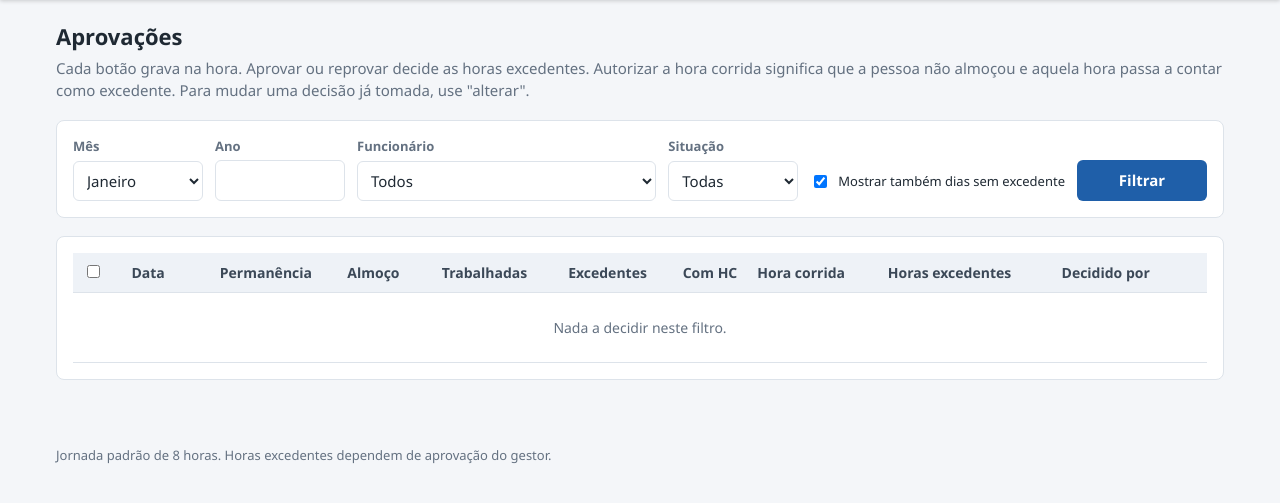
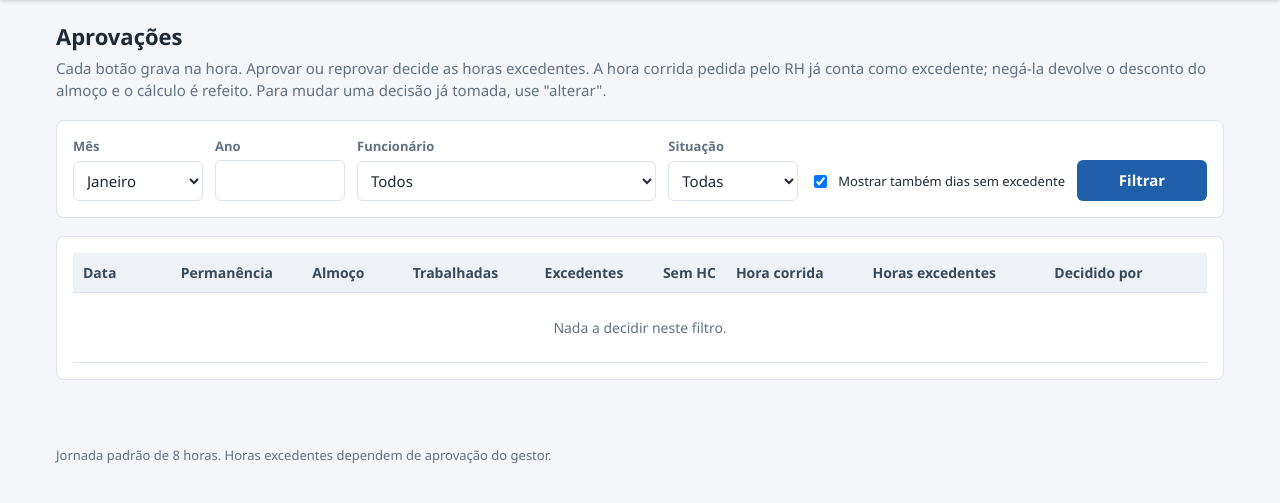
Before and after one commit to AlexandreRaia/controledehorasextras, a Flask app: template app/templates/aprovacoes/listar.html in a window 1280 px wide. Shown: the part 46-549 px from the top of the page. Run offline with Flask 3, Linux system fonts and the light colour scheme; the template is opened without the code that fills it, so the values that code supplies are empty.

Commit message:
Hora corrida já conta desde o lançamento e remove a aprovação em lote
A hora corrida pedida pelo RH soma o almoço ao excedente na hora; só a negativa
do gestor refaz o cálculo com o desconto. Autorizada ou pendente contam igual.
A coluna Com HC das Aprovações vira Sem HC, e o texto da análise é invertido.

A decisão do gestor passa a ser sempre dia a dia: sai a rota /aprovacoes/lote,
a coluna de seleção e o bloco de decisão em lote.

Co-Authored-By: Claude Sonnet 5.5 <noreply@anthropic.com>

```diff
--- a/app/repo.py
+++ b/app/repo.py
@@ -186,11 +186,18 @@ class Repo:
         hc_status = r["hc_status"]
         fora_escala = bool(r["fora_escala"])
         jornada, almoco_cfg = self.config.parametros_jornada(r["jornada_horas"])
+        # A hora corrida pedida ja conta desde o lancamento; so a negativa do
+        # gestor devolve o desconto do almoco.
+        hc_vale = bool(r["hc_solicitada"]) and hc_status != "Negada"
         permanencia, almoco, trabalhadas, excedidas_calc = calcula_jornada(
             entrada, saida, jornada, almoco_cfg,
-            hc_autorizada=hc_status == "Autorizada", fora_escala=fora_escala,
+            hc_autorizada=hc_vale, fora_escala=fora_escala,
         )
-        # Quanto o excedente viraria se o gestor autorizasse a hora corrida.
+        # Quanto o excedente ficaria se o gestor negasse a hora corrida.
+        _, _, _, excedidas_sem_hc = calcula_jornada(
+            entrada, saida, jornada, almoco_cfg,
+            hc_autorizada=False, fora_escala=fora_escala,
+        )
         _, _, _, excedidas_com_hc = calcula_jornada(
             entrada, saida, jornada, almoco_cfg,
             hc_autorizada=True, fora_escala=fora_escala,
@@ -201,7 +208,7 @@ class Repo:
         ajustado = manual is not None
         excedidas = manual if ajustado else excedidas_calc
         if ajustado:
-            excedidas_com_hc = manual
+            excedidas_sem_hc = excedidas_com_hc = manual
         data_iso = _iso(r["data"])
         return {
             "id": r["id"],
@@ -220,6 +227,7 @@ class Repo:
             "excedidas_seg": excedidas,
             "excedidas_calc_seg": excedidas_calc,
             "ajustado": ajustado,
+            "excedidas_sem_hc_seg": excedidas_sem_hc,
             "excedidas_com_hc_seg": excedidas_com_hc,
             "status": r["status"],
             "hc_solicitada": r["hc_solicitada"],
--- a/app/templates/aprovacoes/listar.html
+++ b/app/templates/aprovacoes/listar.html
@@ -7,8 +7,9 @@
 <h1>Aprovações</h1>
 <p class="sub">
   Cada botão grava na hora. Aprovar ou reprovar decide as horas excedentes.
-  Autorizar a hora corrida significa que a pessoa não almoçou e aquela hora passa
-  a contar como excedente. Para mudar uma decisão já tomada, use "alterar".
+  A hora corrida pedida pelo RH já conta como excedente; negá-la devolve o
+  desconto do almoço e o cálculo é refeito. Para mudar uma decisão já tomada,
+  use "alterar".
 </p>
 
 {{ m.faixa_fechado(fechamento) }}
@@ -47,12 +48,10 @@
   <table>
     <thead>
       <tr>
-        <th><input type="checkbox" form="lote" title="Marcar todos"
-                   onclick="for (const c of this.closest('table').querySelectorAll('tbody input[type=checkbox]')) c.checked = this.checked;"></th>
         <th>Data</th>
         <th class="num">Permanência</th><th class="num">Almoço</th>
         <th class="num">Trabalhadas</th><th class="num">Excedentes</th>
-        <th class="num">Com HC</th>
+        <th class="num" title="Excedente se a hora corrida for negada">Sem HC</th>
         <th>Hora corrida</th><th>Horas excedentes</th>
         <th>Decidido por</th><th></th>
       </tr>
@@ -61,7 +60,6 @@
     <tbody id="g-{{ g.chave | ident }}" hx-target="this" hx-swap="outerHTML"
            hx-select="#g-{{ g.chave | ident }}" hx-select-oob="#avisos,#total-geral">
       <tr class="grupo">
-        <td></td>
         <td colspan="10">
           <strong>{{ g.funcionario }}</strong>
           <span class="dica">prontuário {{ g.prontuario }}{% if g.unidade %} · {{ g.unidade }}{% endif %}{% if g.jornada_horas == 12 %} · plantonista 12x36{% endif %}</span>
@@ -69,15 +67,14 @@
       </tr>
       {% for i in g.itens %}
       <tr>
-        <td>{% if not i.fechado %}<input type="checkbox" form="lote" name="selecionados" value="{{ i.id }}">{% endif %}</td>
         <td>{{ i.data_br }}{% if i.fora_escala %} <span class="etiqueta e-neutro" title="Plantão no dia de folga">Folga</span>{% endif %}</td>
         <td class="num">{{ i.permanencia_seg | dur }}</td>
         <td class="num">{{ i.almoco_seg | dur }}</td>
         <td class="num">{{ i.trabalhadas_seg | dur }}</td>
         <td class="num">{{ i.excedidas_seg | dur }}{{ m.marca_ajuste(i) }}</td>
         <td class="num">
-          {%- if i.excedidas_com_hc_seg != i.excedidas_seg -%}
-            {{ i.excedidas_com_hc_seg | dur }}
+          {%- if i.excedidas_sem_hc_seg != i.excedidas_seg -%}
+            {{ i.excedidas_sem_hc_seg | dur }}
           {%- else -%}<span class="dica">—</span>{%- endif -%}
         </td>
         <td>
@@ -91,7 +88,6 @@
       </tr>
       {% endfor %}
       <tr class="subtotal">
-        <td></td>
         <td>Subtotal · {{ g.dias }} dia{{ 's' if g.dias != 1 }}</td>
         <td class="num">{{ g.permanencia | dur }}</td>
         <td class="num">{{ g.almoco | dur }}</td>
@@ -108,13 +104,13 @@
     </tbody>
     {% else %}
     <tbody>
-      <tr><td colspan="11" class="vazio">Nada a decidir neste filtro.</td></tr>
+      <tr><td colspan="10" class="vazio">Nada a decidir neste filtro.</td></tr>
     </tbody>
     {% endfor %}
     <tfoot id="total-geral">
     {% if grupos %}
       <tr>
-        <td colspan="5">Total geral de {{ grupos | length }} funcionário(s)</td>
+        <td colspan="4">Total geral de {{ grupos | length }} funcionário(s)</td>
         <td class="num">{{ total_excedido | dur }}</td>
         <td colspan="5"></td>
       </tr>
@@ -122,28 +118,4 @@
     </tfoot>
   </table>
 </div>
-
-{% if grupos %}
-<form class="cartao" id="lote" method="post" action="{{ url_for('aprovacoes.lote') }}">
-  <input type="hidden" name="voltar" value="{{ voltar }}">
-  <h2>Decisão em lote</h2>
-  <p class="dica">
-    Para resolver vários dias de uma vez, marque as caixas da primeira coluna.
-  </p>
-  <div class="linha">
-    <div class="campo">
-      <label for="parecer">Parecer (obrigatório para rejeitar)</label>
-      <textarea id="parecer" name="parecer"></textarea>
-    </div>
-  </div>
-  <div class="acoes">
-    <button class="botao ok" type="submit" name="decisao" value="Aprovado">Aprovar selecionados</button>
-    <button class="botao perigo" type="submit" name="decisao" value="Rejeitado">Rejeitar selecionados</button>
-  </div>
-  <p class="dica">
-    Na aprovação em lote a hora corrida pedida é autorizada junto, e na rejeição
-    é negada. Para separar as duas decisões, use os botões da linha.
-  </p>
-</form>
-{% endif %}
 {% endblock %}
--- a/app/templates/lancamentos/form.html
+++ b/app/templates/lancamentos/form.html
@@ -6,7 +6,7 @@
 <p class="sub">
   A jornada padrão é de {{ jornada_horas }} horas e a hora de almoço não conta
   como excedente. Marque a hora corrida quando a pessoa não parou para almoçar:
-  se o gestor autorizar, essa hora passa a contar como excedente.
+  essa hora já conta como excedente e só deixa de valer se o gestor negar.
   A saída menor que a entrada é tratada como virada de meia-noite.
   O plantonista 12x36 tem jornada de 12 horas e não tem hora de almoço.
 </p>
--- a/app/templates/lancamentos/listar.html
+++ b/app/templates/lancamentos/listar.html
@@ -8,7 +8,7 @@
 <h1>Lançamentos</h1>
 <p class="sub">
   Agrupados por funcionário, com subtotal de cada um.
-  A hora de almoço não entra no excedente, salvo quando a hora corrida é autorizada.
+  A hora de almoço não entra no excedente, salvo na hora corrida, que já conta desde o lançamento e só deixa de valer se o gestor negar.
 </p>
 
 {{ m.faixa_fechado(fechamento) }}
--- a/app/templates/macros.html
+++ b/app/templates/macros.html
@@ -77,9 +77,9 @@
 {% macro decidir_hc(item, voltar) %}
   {% set rota = 'aprovacoes.decidir_hc' %}
   {% set autorizar = botao_decisao(rota, item, voltar, 'Autorizada', 'Autorizar', 'ok',
-                                   'Autorizar a hora corrida: não almoçou, a hora conta como excedente') %}
+                                   'Autorizar a hora corrida: não almoçou, a hora conta como excedente (já conta desde o lançamento)') %}
   {% set negar = botao_decisao(rota, item, voltar, 'Negada', 'Negar', 'perigo',
-                               'Negar a hora corrida: a hora de almoço continua descontada') %}
+                               'Negar a hora corrida: a hora de almoço volta a ser descontada') %}
   <div class="decisao">
     {% if not item.hc_solicitada or item.fechado %}
       {{ etiqueta_hc(item) }}
--- a/app/utils.py
+++ b/app/utils.py
@@ -64,7 +64,7 @@ def calcula_jornada(entrada_seg, saida_seg, jornada_padrao, almoco=0,
 
     A permanencia e a diferenca entre saida e entrada, virando a meia-noite
     quando a saida e menor. Dela sai a hora de almoco, que nunca conta como
-    excedente, salvo quando o gestor autoriza a hora corrida: ai o funcionario
+    excedente, salvo quando ha hora corrida (pedida pelo RH e nao negada pelo gestor): ai o funcionario
     nao almocou e essa hora entra no excedente.
 
     O desconto nunca derruba a jornada abaixo do padrao, entao quem fica 8:30
```
Also changed, not shown: app/templates/aprovacoes/decidir.html (+6 -5 lines), app/views/aprovacoes.py (+3 -39 lines), app/views/lancamentos.py (+5 -5 lines), tests/test_app.py (+71 -22 lines), README.md.
